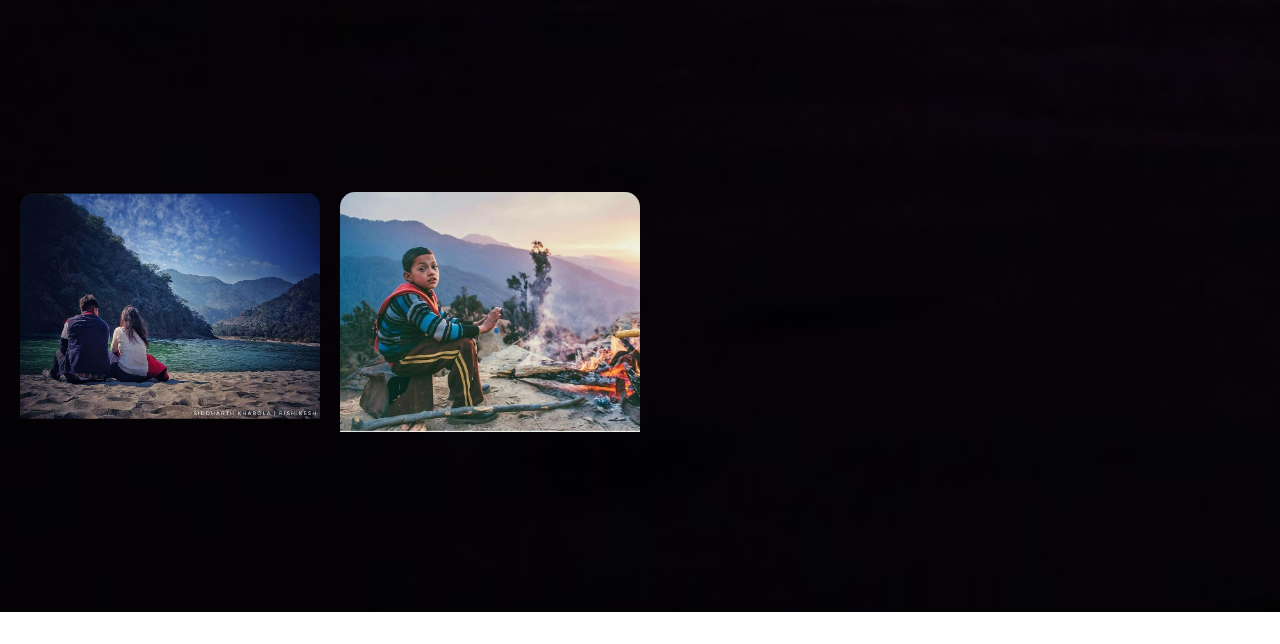
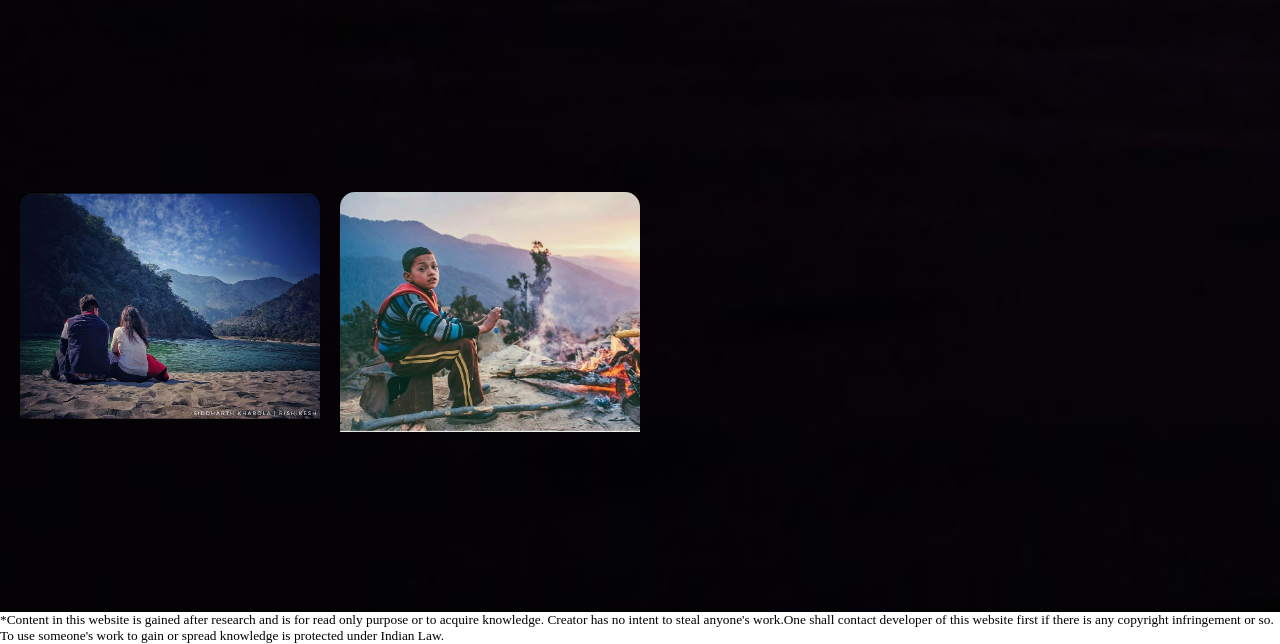
Before and after one commit to ShrutiSemwal/peopleofuttarakhand, a plain HTML site: page People of uttarakhand/pages/Destination/destination.html in a window 1280 px wide. Shown: the part 4028-4672 px from the top of the page. Before the commit the page ends 4640 px from the top, so only its background shows below. Drawn offline with Linux system fonts and the light colour scheme.

Commit message:
Added terms for copyright protection

```diff
--- a/People of uttarakhand/pages/Destination/destination.html
+++ b/People of uttarakhand/pages/Destination/destination.html
@@ -368,5 +368,10 @@
 
             </div>
 
+            <small> *Content in this website is gained after research and is for read only purpose or to acquire knowledge.
+              Creator has no intent to steal anyone's work.One shall contact developer of this website first if there is any copyright infringement or so.
+              To use someone's work to gain or spread knowledge is protected under Indian Law.
+            </small>
+
     </body>
 </html>
```
Also changed, not shown: People of uttarakhand/index.html (+6 -4 lines), People of uttarakhand/pages/Art and Craft/index.html (+5 -0 lines), People of uttarakhand/pages/Food wheel/wheel.html (+2 -0 lines), People of uttarakhand/pages/Garhwali/garhwali.html (+4 -0 lines), People of uttarakhand/pages/Jaunsari/jaunsari.html (+4 -0 lines), People of uttarakhand/pages/Kumaoni/grids.html (+4 -0 lines), People of uttarakhand/pages/Rung/rung.html (+4 -0 lines), People of uttarakhand/pages/occupation/ui.html (+3 -0 lines), 1 other file.
